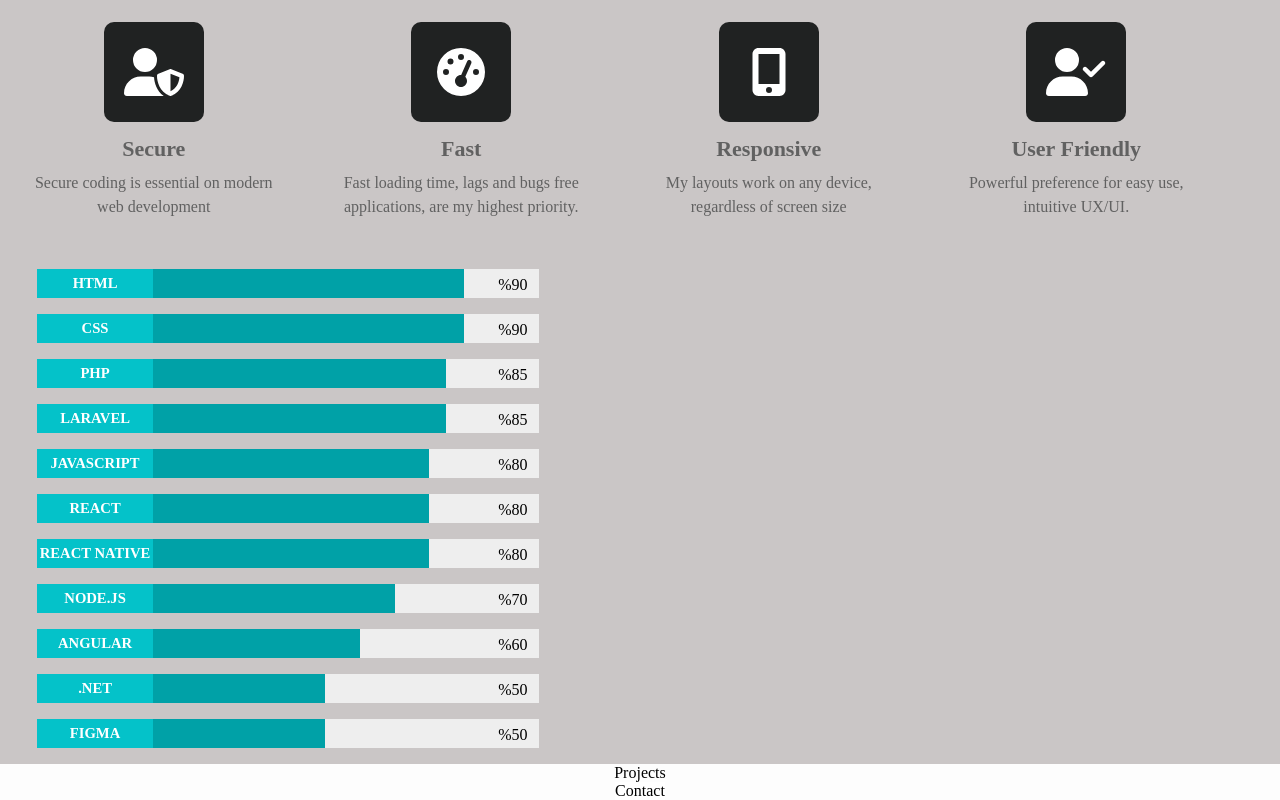
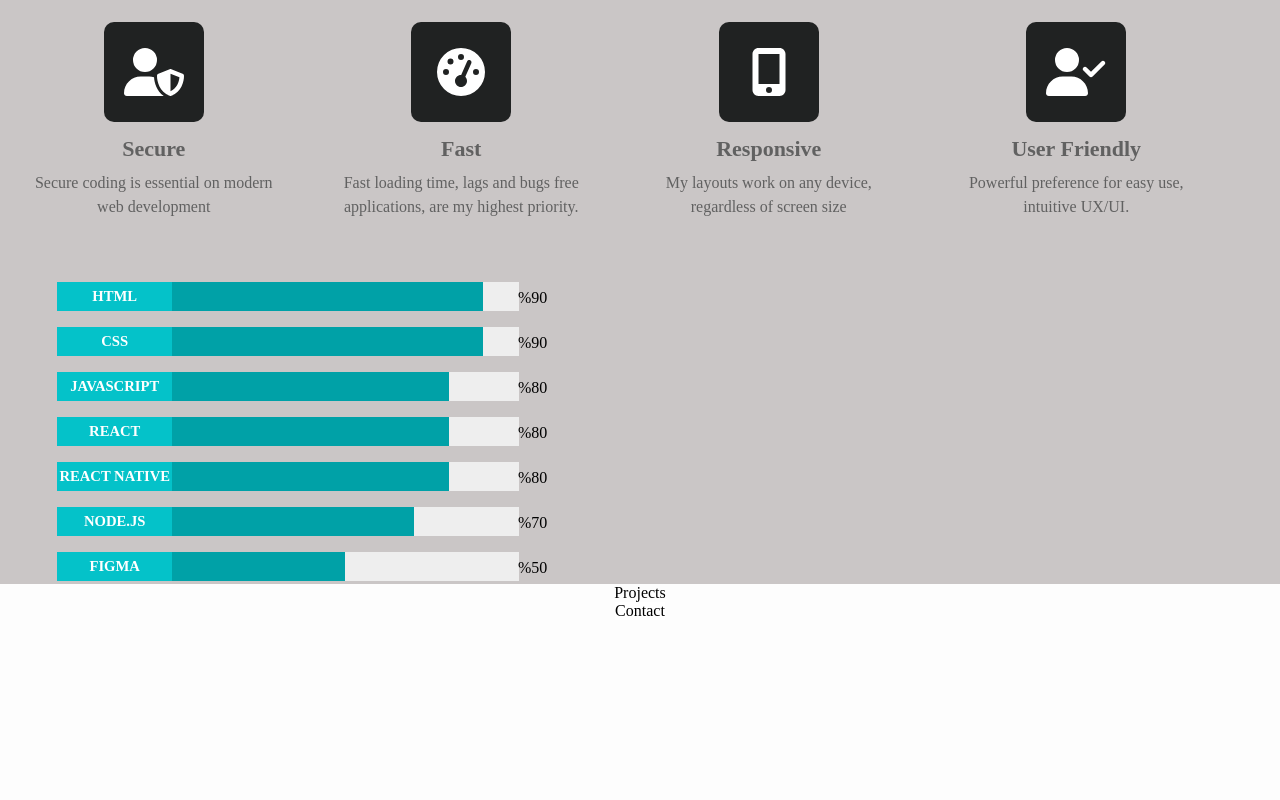
Before and after one commit to Jojaah12/my-portfolio, a React (Create React App) app: page / in a window 1280 px wide. Shown: the part 922-1722 px from the top of the page. After the commit the page ends 1542 px from the top, so only its background shows below. Built offline with nearby package versions, Linux system fonts and the light colour scheme.

Commit message:
Styling barchart component

```diff
--- a/src/components/BarChartItem/BarChartItem.css
+++ b/src/components/BarChartItem/BarChartItem.css
@@ -1,6 +1,6 @@
 .bar-chart {
     display: flex;
-    flex-direction: row;
+    align-items: center;
     height: 55px;
     margin-bottom: -10px;
     justify-content: center;
@@ -34,11 +34,11 @@
 .animated-bar-chart-width {
     background-color: #00a1a7;
     height: 29px;
-    animation: fadein 2s;
+    animation: fadein 1s;
 }
 
 .bar-chart-procent {
-    width: 7%;
+    width: 1px;
     background-color: #eee;
     line-height: 2;
     height: 29px;
--- a/src/data/chartData.js
+++ b/src/data/chartData.js
@@ -11,46 +11,26 @@ const chartData = [
   },
   {
     id: "3",
-    title: "PHP",
-    width: "85%",
-  },
-  {
-    id: "4",
-    title: "LARAVEL",
-    width: "85%",
-  },
-  {
-    id: "5",
     title: "JAVASCRIPT",
     width: "80%",
   },
   {
-    id: "6",
+    id: "4",
     title: "REACT",
     width: "80%",
   },
   {
-    id: "7",
+    id: "5",
     title: "REACT NATIVE",
     width: "80%",
   },
   {
-    id: "8",
+    id: "6",
     title: "NODE.JS",
     width: "70%",
   },
   {
-    id: "9",
-    title: "ANGULAR",
-    width: "60%",
-  },
-  {
-    id: "10",
-    title: ".NET",
-    width: "50%",
-  },
-  {
-    id: "11",
+    id: "7",
     title: "FIGMA",
     width: "50%",
   },
```
